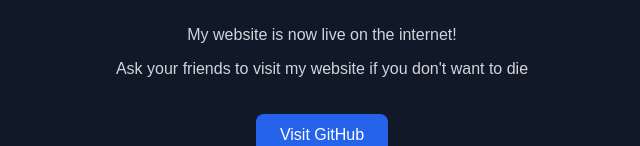
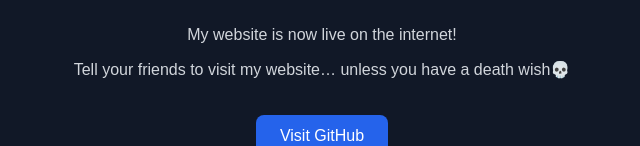
Before and after one commit to cosmopolitanthatusernameistaken-hub/my-website, a plain HTML site: page index.html in a window 1280 px wide. Shown: the part 179-325 px from the top of the page, without its empty margins (318-958 px from the left). Drawn offline with Linux system fonts and the light colour scheme.

Commit message:
Update index.html
commit-02

```diff
--- a/index.html
+++ b/index.html
@@ -30,7 +30,7 @@
 <body>
   <h1>Welcome to My Website 🚀</h1>
   <p>My website is now live on the internet!</p>
-  <p>Ask your friends to visit my website if you don't want to die</p>
+  <p>Tell your friends to visit my website… unless you have a death wish💀</p>
   <a href="https://github.com">Visit GitHub</a>
 </body>
 </html>
```
